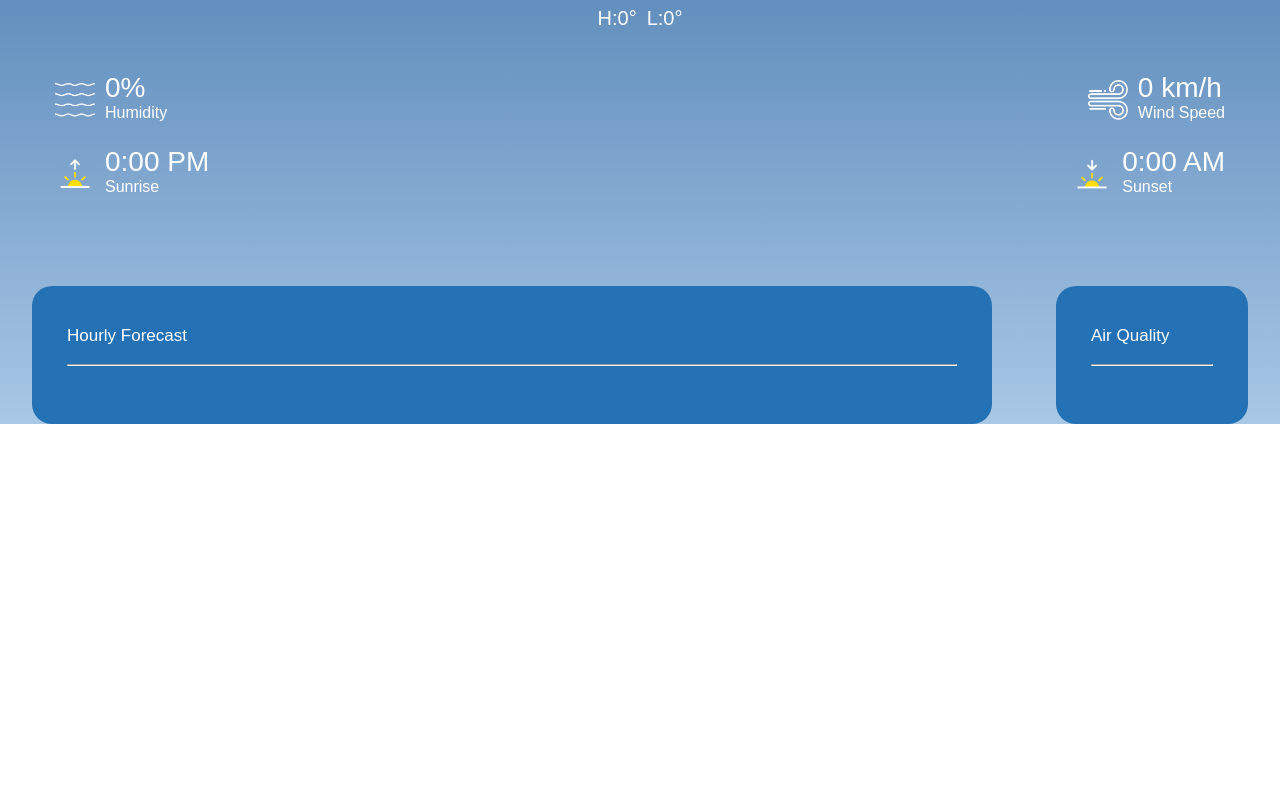
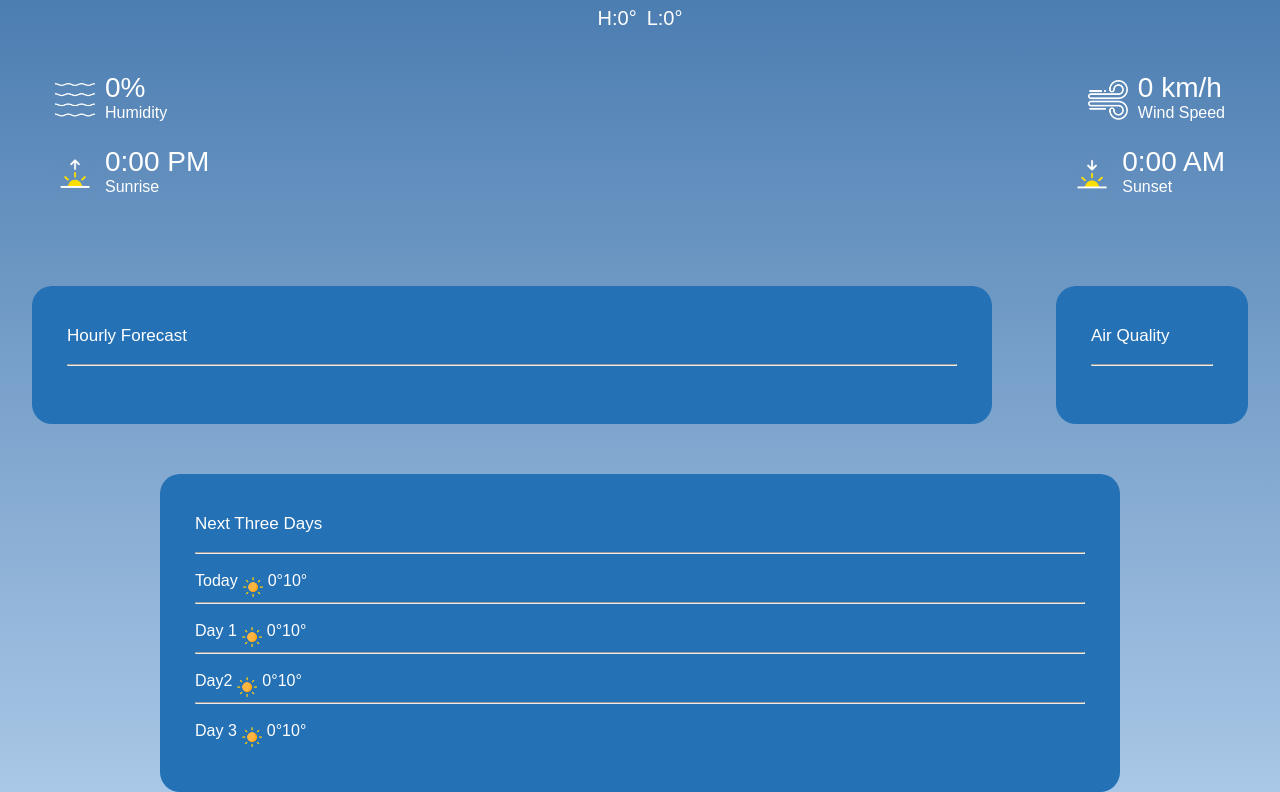
Before and after one commit to mansour365/weather, a plain HTML site: page index.html in a window 1280 px wide. Shown: the part 439-1231 px from the top of the page. Before the commit the page ends 863 px from the top, so only its background shows below. Drawn offline with Linux system fonts and the light colour scheme.

Commit message:
Started to implement template for 3 day forecast

```diff
--- a/index.html
+++ b/index.html
@@ -79,27 +79,62 @@
 
 
         </div>
+    </div>
 
-    </div>
     <div class="other-cards">
-
         <div class="hourly-card">
             <h1>Hourly Forecast</h1>
             <br>
             <hr>
             <br>
+
             <div class="hourly-weather">
-
             </div>
         </div>
-
 
         <div class="airQual-card">
             <h1>Air Quality</h1>
             <br>
             <hr>
             <br>
+        </div>
+    </div>
 
+    <div class="other-cards">
+        <div class="nextThreeDaysCard">
+            <h1>Next Three Days</h1>
+            <br>
+            <hr>
+            <br>
+            <div class="fourCards">
+                <div class="dayCard">
+                    <p>Today</p>
+                    <img src="images2/clear.png">
+                    <p>0°</p>
+                    <p>10°</p>
+                </div>
+                <hr><br>
+                <div class="dayCard">
+                    <p>Day 1</p>
+                    <img src="images2/clear.png">
+                    <p>0°</p>
+                    <p>10°</p>
+                </div>
+                <hr><br>
+                <div class="dayCard">
+                    <p>Day2</p>
+                    <img src="images2/clear.png">
+                    <p>0°</p>
+                    <p>10°</p>
+                </div>
+                <hr><br>
+                <div class="dayCard">
+                    <p>Day 3</p>
+                    <img src="images2/clear.png">
+                    <p>0°</p>
+                    <p>10°</p>
+                </div>
+            </div>
 
         </div>
 
--- a/style.css
+++ b/style.css
@@ -204,3 +204,36 @@ body{
     font-weight: 100;
     text-align: left;
 }
+
+.nextThreeDaysCard{
+    width: 75%;  /*width of the card*/
+    /*max-width: 470px;  /*max width of the card*/
+    /*background: linear-gradient(135deg, #00feba, #5b548a);*/
+    background: rgb(37, 113, 181);
+    color: #fff;    /*text color inside the card*/
+    margin: 50px auto 0;   /*center the card and make 100px space from top*/
+    border-radius:20px;   /*make the card have curved edges*/
+    padding: 40px 35px;  /*Internal padding from the border of the card*/
+    text-align: center;   /*Move elements to center*/
+}
+
+.nextThreeDaysCard   h1{
+    font-size: 17px;
+    font-weight: 100;
+    text-align: left;
+
+}
+
+.fourCards{
+
+
+}
+
+.dayCard{
+    display: flex;
+}
+
+.dayCard img{
+    width: 30px; /*width of image inside col container*/
+    margin:0;
+}
```
